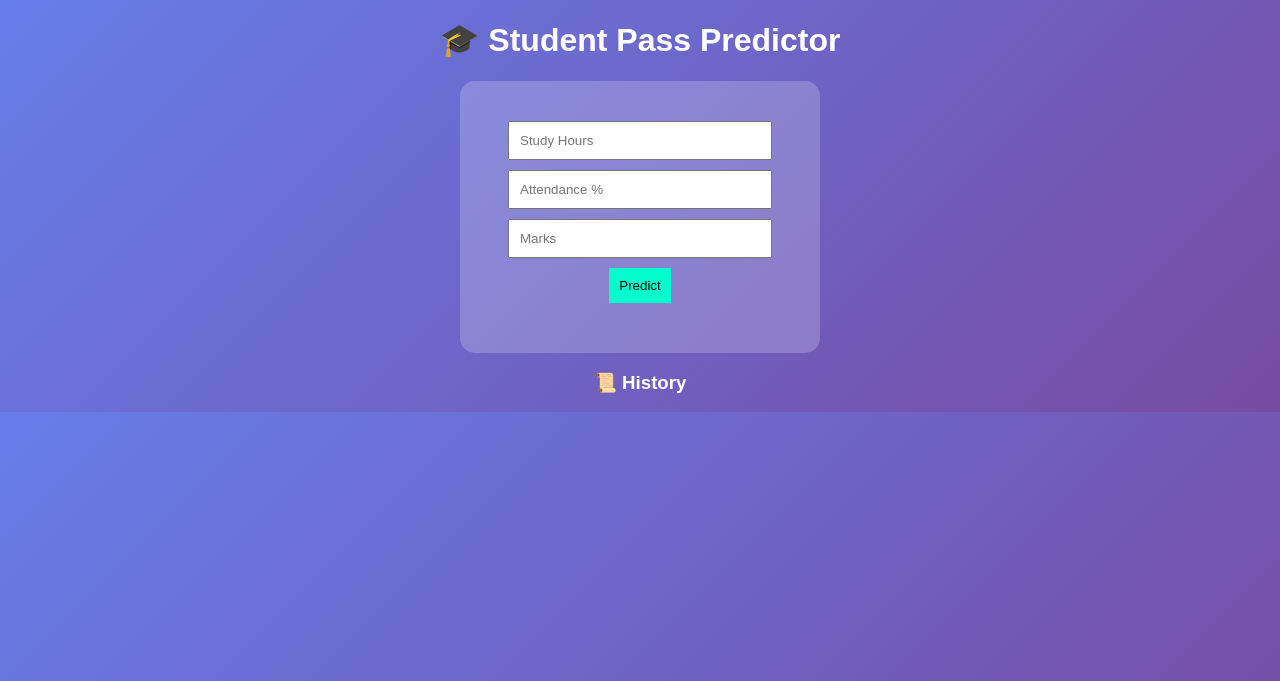
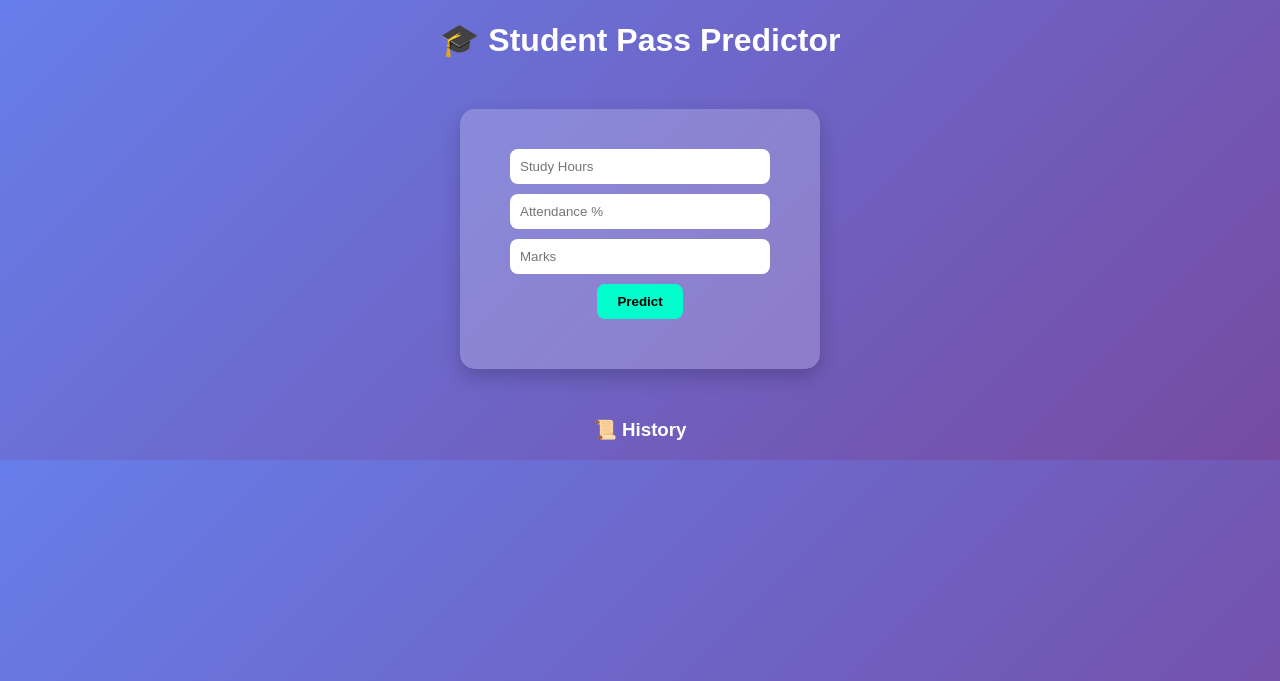
Before and after one commit to NupurBuradkar/logistic-flask-app, a Flask app: page / in a window 1280 px wide. Shown: the top 681 px of the page. Run offline with Flask 3, Linux system fonts and the light colour scheme; parts of the project's set-up code (start-up, migrations or seed data) failed here and were passed over.

Commit message:
Update style.css

```diff
--- a/static/style.css
+++ b/static/style.css
@@ -3,6 +3,8 @@ body {
     background: linear-gradient(135deg, #667eea, #764ba2);
     color: white;
     text-align: center;
+    margin: 0;
+    padding: 0;
 }
 
 .card {
@@ -10,7 +12,8 @@ body {
     padding: 30px;
     border-radius: 15px;
     width: 300px;
-    margin: auto;
+    margin: 50px auto;
+    box-shadow: 0 8px 20px rgba(0,0,0,0.2);
 }
 
 input {
@@ -18,11 +21,20 @@ input {
     margin: 10px auto;
     padding: 10px;
     width: 80%;
+    border: none;
+    border-radius: 8px;
+    outline: none;
 }
 
 button {
-    padding: 10px;
+    padding: 10px 20px;
     background: #00ffcc;
     border: none;
     cursor: pointer;
+    border-radius: 8px;
+    font-weight: bold;
 }
+
+button:hover {
+    background: #00e6b8;
+}
```
